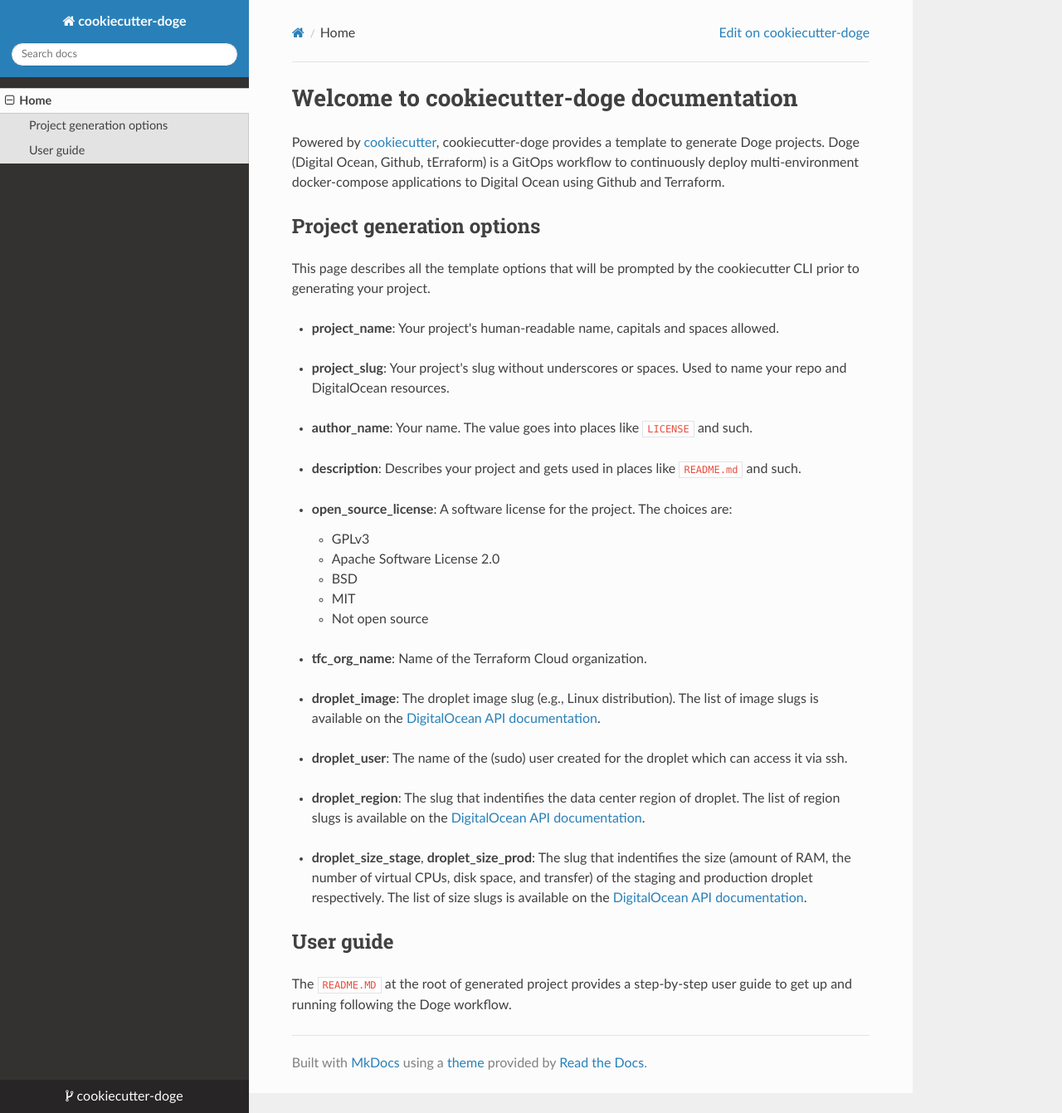
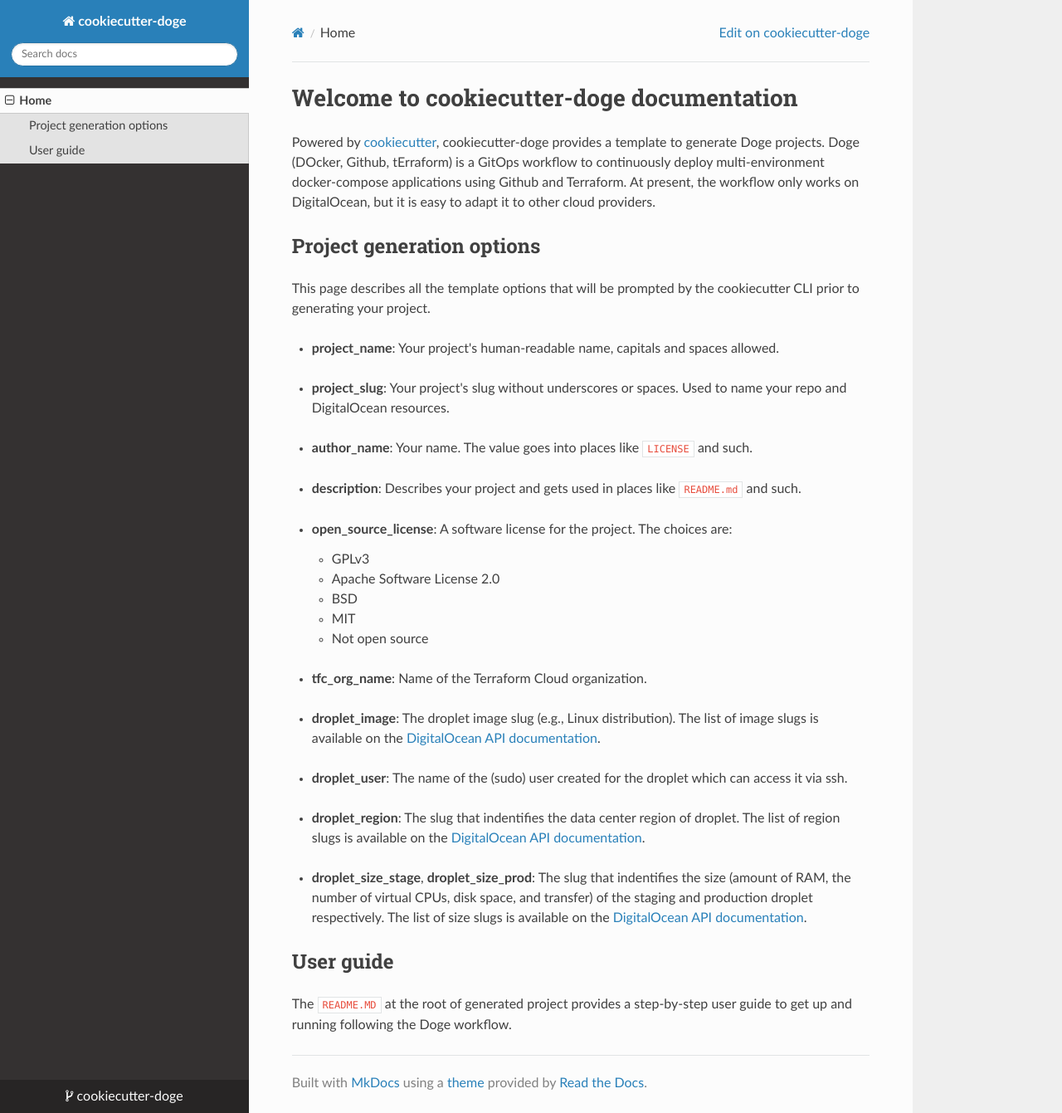
Before and after one commit to martibosch/cookiecutter-doge, an MkDocs documentation site: the page built from docs/index.md, in a window 1280 px wide and 1341 px high. Shown: the whole window at 83% size. Built offline with MkDocs 1.6.1, drawn with Linux system fonts in a browser that asks for light colours; nearby versions of some CDN libraries.

Commit message:
doge acronym from Digital Ocean to DOcker

```diff
--- a/docs/index.md
+++ b/docs/index.md
@@ -1,6 +1,6 @@
 # Welcome to cookiecutter-doge documentation
 
-Powered by [cookiecutter](https://github.com/cookiecutter/cookiecutter), cookiecutter-doge provides a template to generate Doge projects. Doge (Digital Ocean, Github, tErraform) is a GitOps workflow to continuously deploy multi-environment docker-compose applications to Digital Ocean using Github and Terraform.
+Powered by [cookiecutter](https://github.com/cookiecutter/cookiecutter), cookiecutter-doge provides a template to generate Doge projects. Doge (DOcker, Github, tErraform) is a GitOps workflow to continuously deploy multi-environment docker-compose applications using Github and Terraform. At present, the workflow only works on DigitalOcean, but it is easy to adapt it to other cloud providers.
 
 ## Project generation options
 
```
Also changed, not shown: README.md (+1 -1 lines), doge.png.
